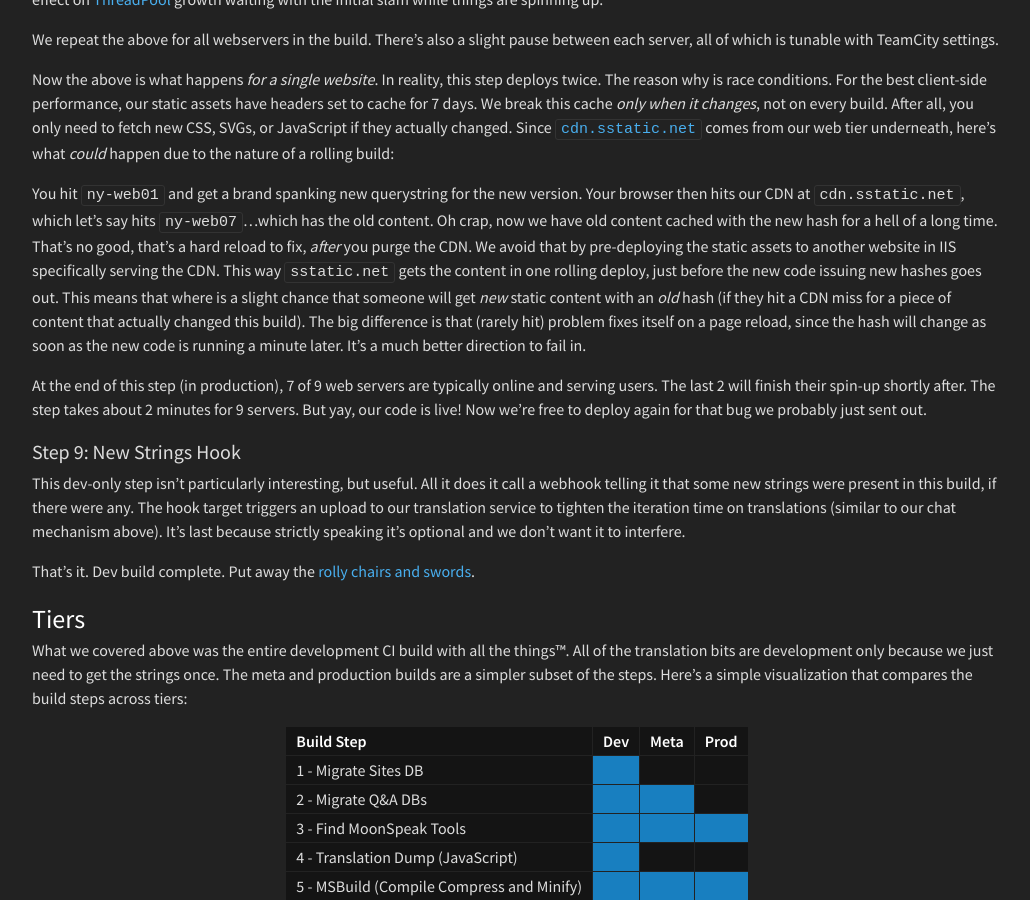
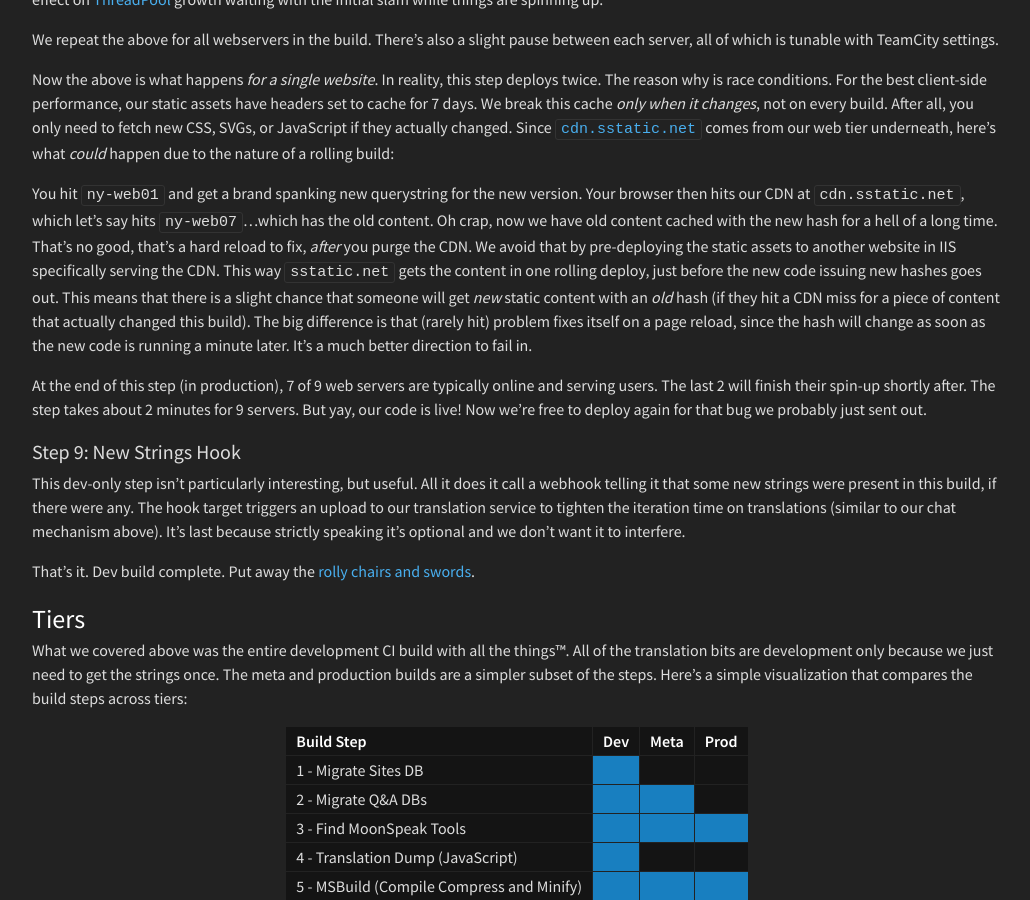
Before and after one commit to NickCraver/nickcraver.github.com, a Jekyll site: the page built from blog/_posts/2016-05-03-stack-overflow-how-we-do-deployment-2016-edition.markdown, in a window 1280 px wide and 900 px high, scrolled down 11621 px. Shown: the whole window, without its empty margins (123-1153 px from the left). Built offline with Jekyll 4.4.1, drawn with Linux system fonts in a browser that asks for light colours; comment, search, counter and statistics services are not loaded; some of the changed text lies outside the part shown.

Commit message:
Changed where -> there Changed ASN.NET -> ASP.NET

```diff
--- a/blog/_posts/2016-05-03-stack-overflow-how-we-do-deployment-2016-edition.markdown
+++ b/blog/_posts/2016-05-03-stack-overflow-how-we-do-deployment-2016-edition.markdown
@@ -298,7 +298,7 @@
 
 Now the above is what happens *for a single website*. In reality, this step deploys twice. The reason why is race conditions. For the best client-side performance, our static assets have headers set to cache for 7 days. We break this cache *only when it changes*, not on every build. After all, you only need to fetch new CSS, SVGs, or JavaScript if they actually changed. Since [`cdn.sstatic.net`](https://cdn.sstatic.net/) comes from our web tier underneath, here's what *could* happen due to the nature of a rolling build:
 
-You hit `ny-web01` and get a brand spanking new querystring for the new version. Your browser then hits our CDN at `cdn.sstatic.net`, which let's say hits `ny-web07`...which has the old content. Oh crap, now we have old content cached with the new hash for a hell of a long time. That's no good, that's a hard reload to fix, *after* you purge the CDN. We avoid that by pre-deploying the static assets to another website in IIS specifically serving the CDN. This way `sstatic.net` gets the content in one rolling deploy, just before the new code issuing new hashes goes out. This means that where is a slight chance that someone will get *new* static content with an *old* hash (if they hit a CDN miss for a piece of content that actually changed this build). The big difference is that (rarely hit) problem fixes itself on a page reload, since the hash will change as soon as the new code is running a minute later. It's a much better direction to fail in.
+You hit `ny-web01` and get a brand spanking new querystring for the new version. Your browser then hits our CDN at `cdn.sstatic.net`, which let's say hits `ny-web07`...which has the old content. Oh crap, now we have old content cached with the new hash for a hell of a long time. That's no good, that's a hard reload to fix, *after* you purge the CDN. We avoid that by pre-deploying the static assets to another website in IIS specifically serving the CDN. This way `sstatic.net` gets the content in one rolling deploy, just before the new code issuing new hashes goes out. This means that there is a slight chance that someone will get *new* static content with an *old* hash (if they hit a CDN miss for a piece of content that actually changed this build). The big difference is that (rarely hit) problem fixes itself on a page reload, since the hash will change as soon as the new code is running a minute later. It's a much better direction to fail in.
 
 At the end of this step (in production), 7 of 9 web servers are typically online and serving users. The last 2 will finish their spin-up shortly after. The step takes about 2 minutes for 9 servers. But yay, our code is live! Now we're free to deploy again for that bug we probably just sent out.
 
```
Also changed, not shown: other parts of blog/_posts/2016-05-03-stack-overflow-how-we-do-deployment-2016-edition.markdown (+1 -1 lines).
